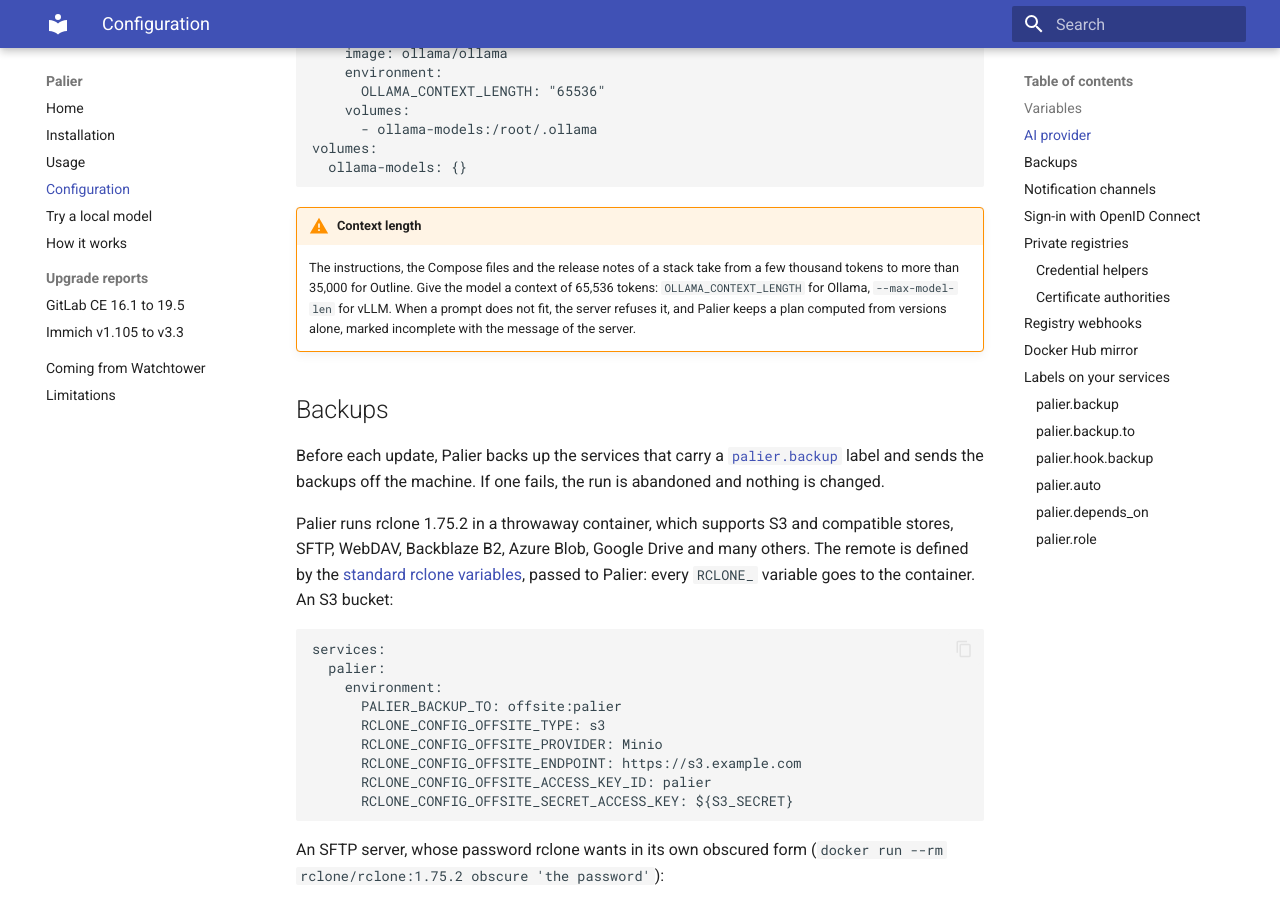
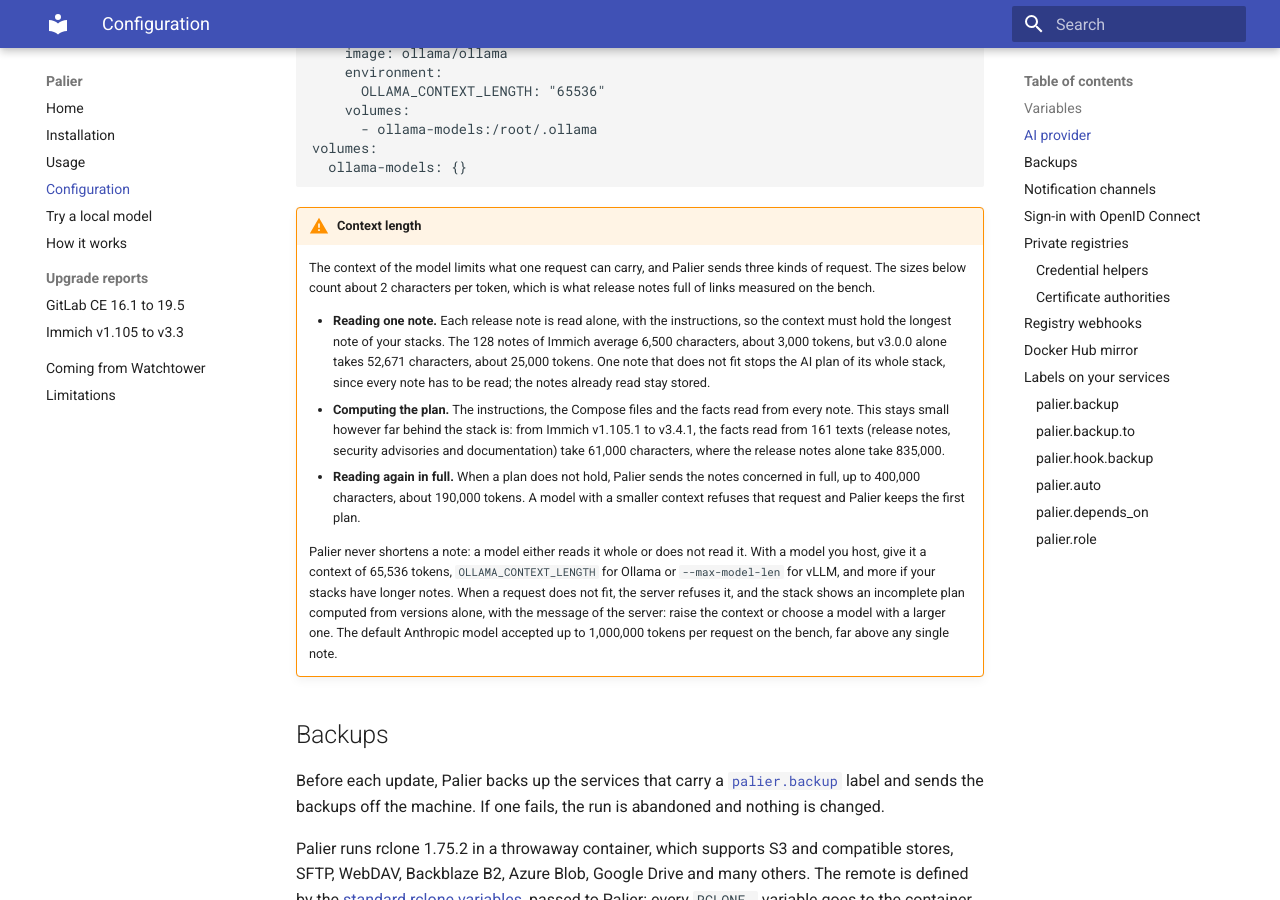
Before and after one commit to kOlapsis/palier, an MkDocs documentation site: the page built from docs/configuration.md, in a window 1280 px wide and 900 px high, scrolled down 3596 px. Built offline with MkDocs 1.6.1 and Material for MkDocs 9.7.7, drawn with Linux system fonts in a browser that asks for light colours.

Commit message:
docs: explain how the context of the model limits very long release notes
Each note is read whole and alone, so the longest note of a stack has to fit in the context of the model; one that does not stops the AI plan of its stack. The page gives the three kinds of request with sizes measured on the bench, and the failure message now says the same.

````diff
--- a/docs/configuration.md
+++ b/docs/configuration.md
@@ -65,7 +65,13 @@ volumes:
 ```
 
 !!! warning "Context length"
-    The instructions, the Compose files and the release notes of a stack take from a few thousand tokens to more than 35,000 for Outline. Give the model a context of 65,536 tokens: `OLLAMA_CONTEXT_LENGTH` for Ollama, `--max-model-len` for vLLM. When a prompt does not fit, the server refuses it, and Palier keeps a plan computed from versions alone, marked incomplete with the message of the server.
+    The context of the model limits what one request can carry, and Palier sends three kinds of request. The sizes below count about 2 characters per token, which is what release notes full of links measured on the bench.
+
+    - **Reading one note.** Each release note is read alone, with the instructions, so the context must hold the longest note of your stacks. The 128 notes of Immich average 6,500 characters, about 3,000 tokens, but v3.0.0 alone takes 52,671 characters, about 25,000 tokens. One note that does not fit stops the AI plan of its whole stack, since every note has to be read; the notes already read stay stored.
+    - **Computing the plan.** The instructions, the Compose files and the facts read from every note. This stays small however far behind the stack is: from Immich v1.105.1 to v3.4.1, the facts read from 161 texts (release notes, security advisories and documentation) take 61,000 characters, where the release notes alone take 835,000.
+    - **Reading again in full.** When a plan does not hold, Palier sends the notes concerned in full, up to 400,000 characters, about 190,000 tokens. A model with a smaller context refuses that request and Palier keeps the first plan.
+
+    Palier never shortens a note: a model either reads it whole or does not read it. With a model you host, give it a context of 65,536 tokens, `OLLAMA_CONTEXT_LENGTH` for Ollama or `--max-model-len` for vLLM, and more if your stacks have longer notes. When a request does not fit, the server refuses it, and the stack shows an incomplete plan computed from versions alone, with the message of the server: raise the context or choose a model with a larger one. The default Anthropic model accepted up to 1,000,000 tokens per request on the bench, far above any single note.
 
 ## Backups
 
````
Also changed, not shown: docs/how-it-works.md (+1 -1 lines), docs/limitations.md (+1 -0 lines), docs/local-model.md (+4 -2 lines), 1 other file.
